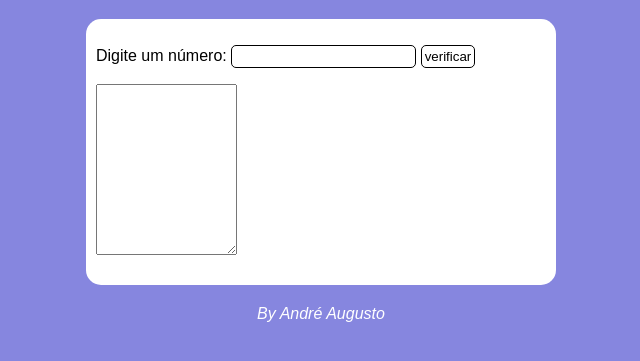
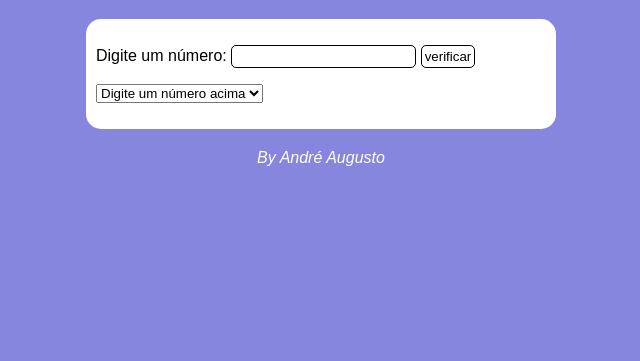
Before and after one commit to alcaugusto1985/js-estudonauta, a plain HTML site: page repeticoes/desafio002/index.html in a window 1280 px wide. Shown: the part 61-422 px from the top of the page, without its empty margins (319-959 px from the left). Drawn offline with Linux system fonts and the light colour scheme.

```diff
--- a/repeticoes/desafio002/index.html
+++ b/repeticoes/desafio002/index.html
@@ -20,7 +20,9 @@
         </p>
 
         <p>
-            <textarea name="res" id="txttab" cols="15" rows="11"></textarea>
+            <select name="res" id="res" >
+                <option value="valor">Digite um número acima</option>
+            </select>
         </p>
     </section>
 
```
